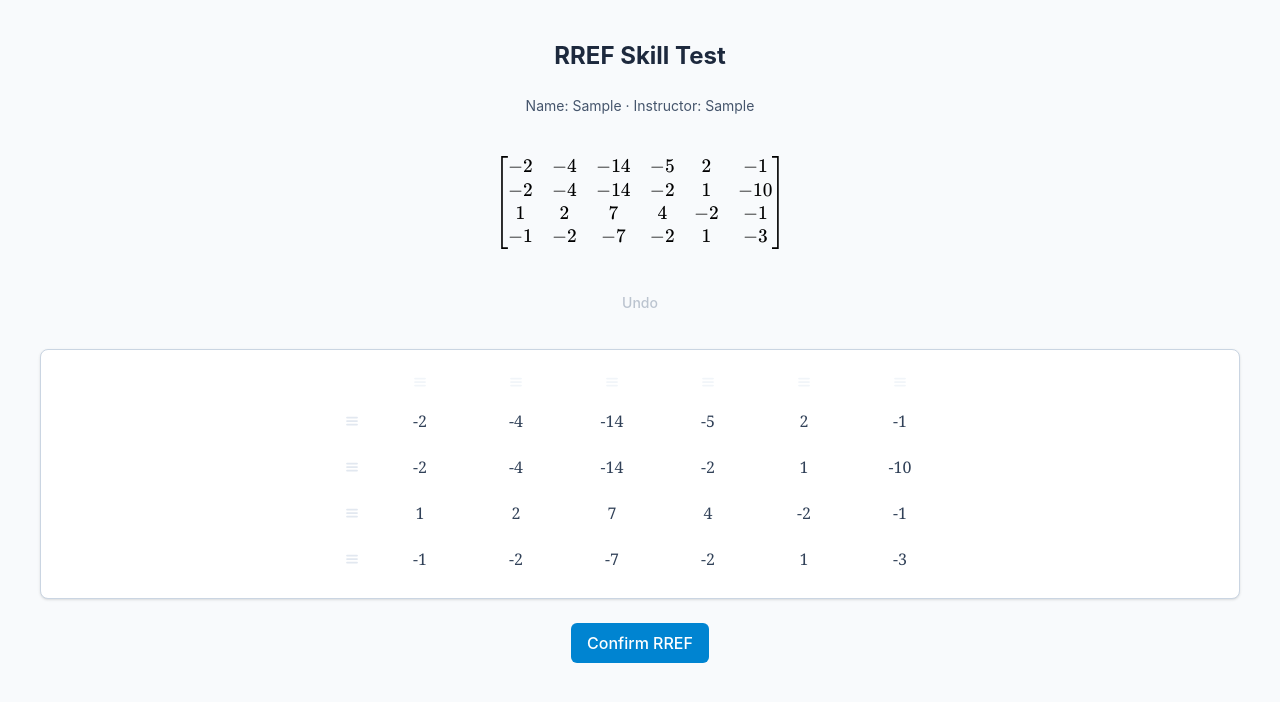
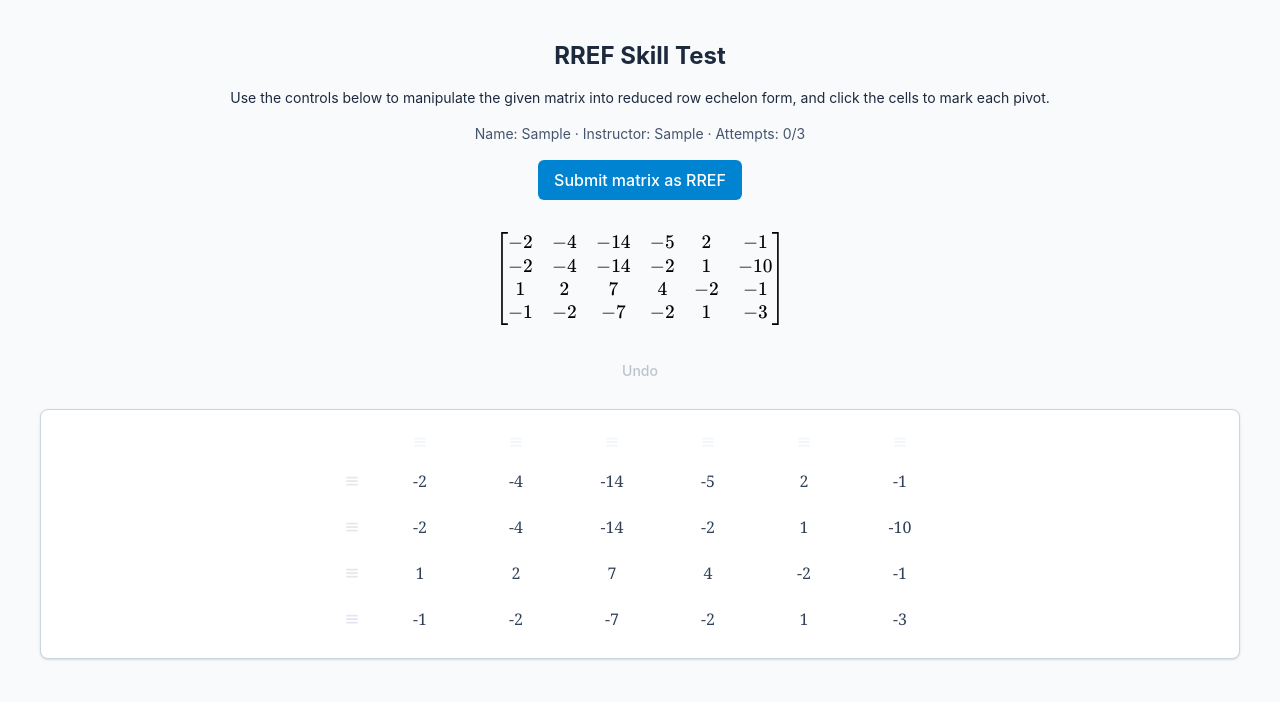
Before and after one commit to StevenClontz/matrix-vibes, a SvelteKit app: page /rref in a window 1280 px wide. Both pictures are taken after typing "Sample", "Sample" into the empty fields and a click on the button "Start". Shown: the top 702 px of the page. Built offline with nearby package versions, Linux system fonts and the light colour scheme; a web font is replaced by a local one.

Commit message:
add practice mode

```diff
--- a/src/lib/StudentInfoModal.svelte
+++ b/src/lib/StudentInfoModal.svelte
@@ -1,8 +1,10 @@
 <script lang="ts">
 	let {
-		onsubmit
+		onsubmit,
+		onpractice
 	}: {
 		onsubmit: (name: string, instructor: string) => void;
+		onpractice: () => void;
 	} = $props();
 
 	let name = $state('');
@@ -60,5 +62,17 @@
 				Start
 			</button>
 		</form>
+		<div class="relative flex items-center">
+			<div class="flex-grow border-t border-gray-300"></div>
+				<span class="flex-shrink mx-4 text-gray-400">or</span>
+			<div class="flex-grow border-t border-gray-300"></div>
+		</div>
+		<button
+			type="button"
+			onclick={onpractice}
+			class="mt-2 rounded-md bg-sky-600 px-4 py-1.5 font-medium text-white transition-colors hover:bg-sky-700"
+		>
+			Practice
+		</button>
 	</div>
 </div>
--- a/src/routes/rref/+page.svelte
+++ b/src/routes/rref/+page.svelte
@@ -16,6 +16,7 @@
 	let claimResult = $state<'success' | null>(null);
 	let wrongAttempts = $state(0);
 	let showResultModal = $state(false);
+	let isPracticeMode = $state(false);
 
 	function handleSubmit(name: string, instructor: string) {
 		studentName = name;
@@ -23,6 +24,16 @@
 		matrix = generateSkillTestMatrix();
 		initialMatrix = matrix;
 		steps = 0;
+		isPracticeMode = false;
+		started = true;
+	}
+
+	function handlePractice() {
+		matrix = generateSkillTestMatrix();
+		initialMatrix = matrix;
+		steps = 0;
+		wrongAttempts = 0;
+		isPracticeMode = true;
 		started = true;
 	}
 
@@ -36,7 +47,7 @@
 			return;
 		}
 		wrongAttempts += 1;
-		if (wrongAttempts >= MAX_WRONG_ATTEMPTS) {
+		if (!isPracticeMode && wrongAttempts >= MAX_WRONG_ATTEMPTS) {
 			alert(
 				"You've used all 3 attempts without a correct answer. You'll need to reattempt the test — the page will now reload with a new matrix."
 			);
@@ -49,10 +60,22 @@
 	}
 </script>
 
-<main class="flex min-h-screen flex-col items-center gap-6 bg-slate-50 p-10">
+<main class="flex min-h-screen flex-col items-center gap-4 bg-slate-50 p-10">
 	<h1 class="text-2xl font-bold text-slate-800">RREF Skill Test</h1>
 	{#if started}
-		<p class="text-sm text-slate-600">Name: {studentName} · Instructor: {instructorName}</p>
+		<p class="text-sm text-slate-800">
+			Use the controls below to manipulate the given matrix into reduced
+			row echelon form, and click the cells to mark each pivot.
+		</p>
+		<p class="text-sm text-slate-600">
+			{#if isPracticeMode}
+				Practice · Attempts: {wrongAttempts}
+			{:else}
+				Name: {studentName}
+				· Instructor: {instructorName}
+				· Attempts: {wrongAttempts}/{MAX_WRONG_ATTEMPTS}
+			{/if}
+		</p>
 		{#if claimResult === 'success'}
 			<p class="max-w-md text-center text-sm font-medium text-emerald-700">
 				Test complete — this matrix was confirmed in RREF.
@@ -64,19 +87,23 @@
 				View Result
 			</button>
 		{:else}
-			<MatrixView bind:matrix bind:markedCells bind:steps disableColOps />
 			<button
 				onclick={claimFinished}
 				class="rounded-md bg-sky-600 px-4 py-2 font-medium text-white transition-colors hover:bg-sky-700"
 			>
-				Confirm RREF
+				{#if isPracticeMode}
+					Check if matrix is RREF
+				{:else}
+					Submit matrix as RREF
+				{/if}
 			</button>
+			<MatrixView bind:matrix bind:markedCells bind:steps disableColOps />
 		{/if}
 	{/if}
 </main>
 
 {#if !started}
-	<StudentInfoModal onsubmit={handleSubmit} />
+	<StudentInfoModal onsubmit={handleSubmit} onpractice={handlePractice} />
 {/if}
 
 {#if showResultModal}
```
